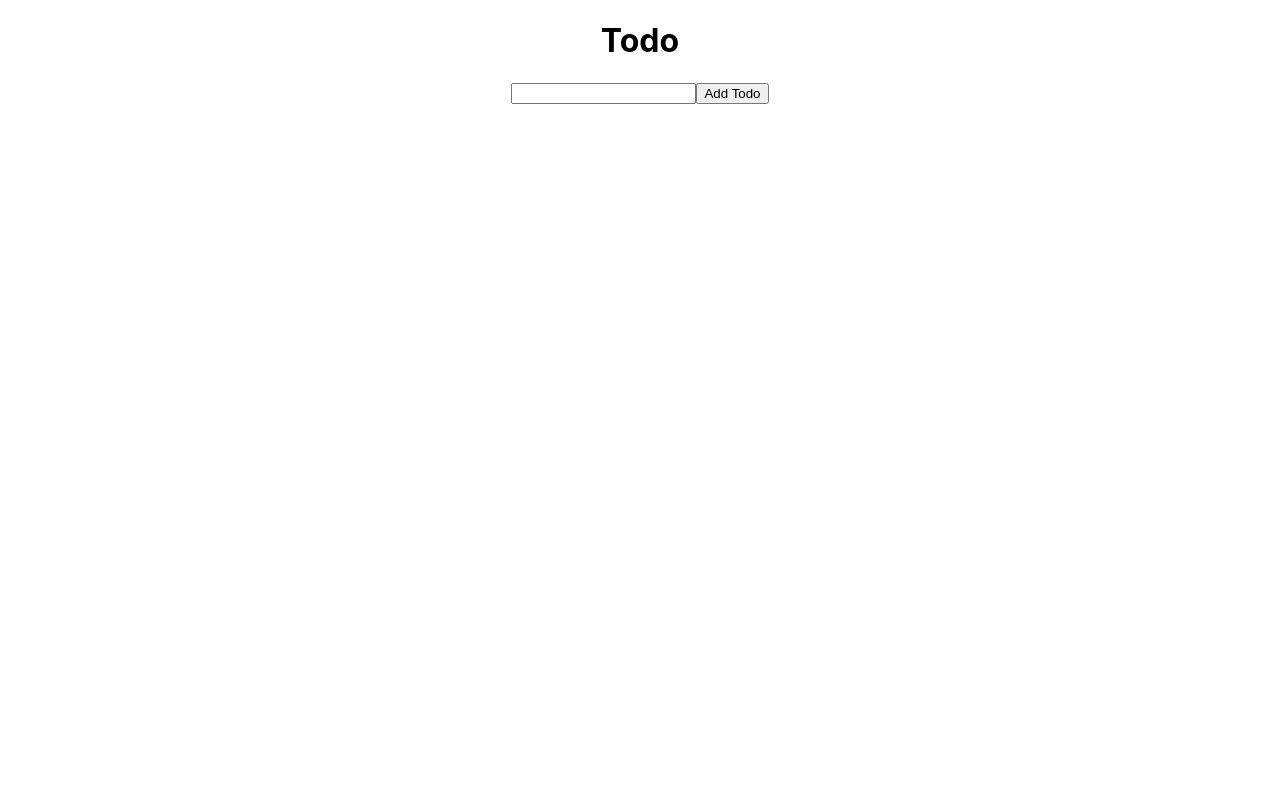
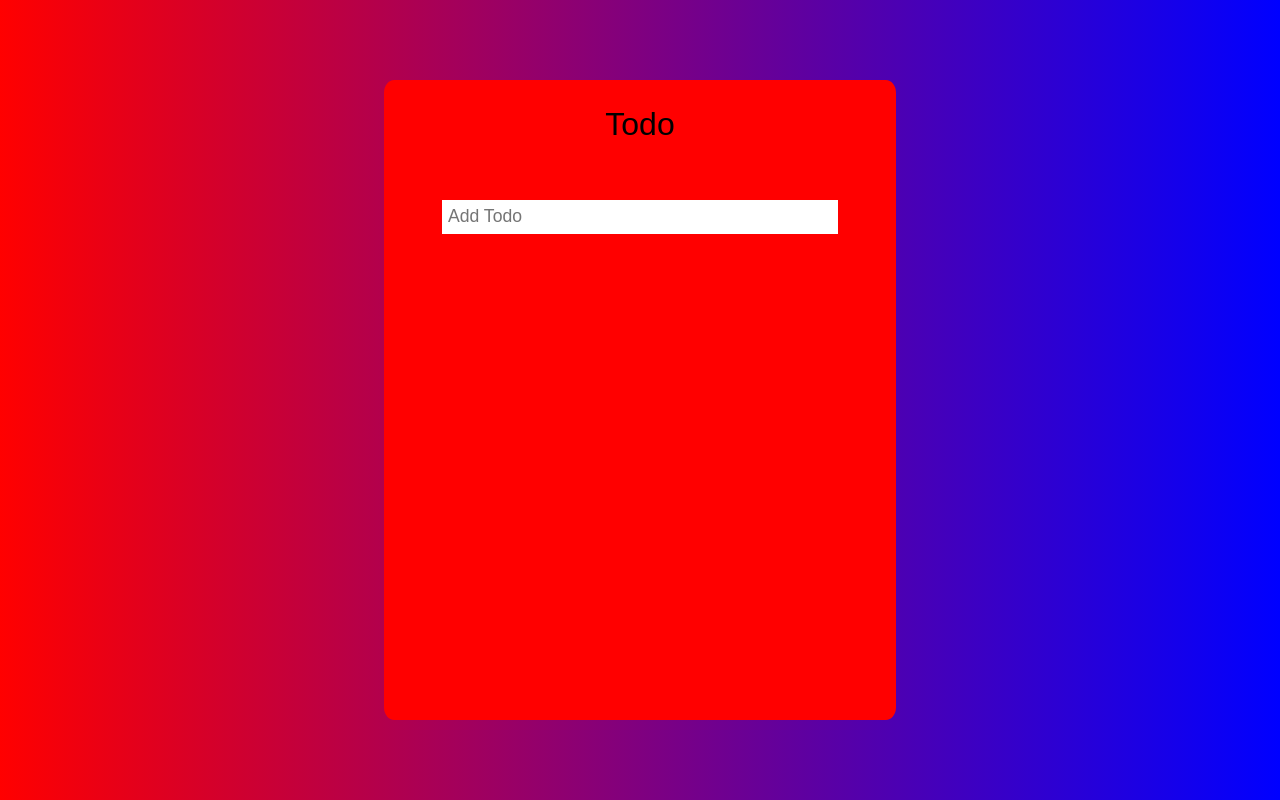
Before and after one commit to rex-roxie/todo, a React (Create React App) app: page / in a window 1280 px wide. Built offline with nearby package versions, Linux system fonts and the light colour scheme.

Commit message:
Add some good styles

```diff
--- a/src/App.css
+++ b/src/App.css
@@ -1,38 +1,61 @@
 .App {
+  height: 100vh;
+  width: 100%;
+  display: flex;
+  align-items: center;
+  justify-content: center;
+  background-image: linear-gradient(to right, red, blue);
+}
+
+.container {
+  background-color: red;
+  width: 40%;
+  height: 80%;
+  border-radius: 2%;
   text-align: center;
 }
 
-.App-logo {
-  height: 40vmin;
-  pointer-events: none;
+h1 {
+  margin-top: 5%;
+  font-weight: lighter;
+  font-family: Arial, Helvetica, sans-serif;
 }
 
-@media (prefers-reduced-motion: no-preference) {
-  .App-logo {
-    animation: App-logo-spin infinite 20s linear;
-  }
+input {
+  border: none;
+  outline: none;
+  font-size: 1.1rem;
+  position: absolute;
+  left: 34.5%;
+  top: 25%;
+  width: 30%;
+  padding: 0.5%;
 }
 
-.App-header {
-  background-color: #282c34;
-  min-height: 100vh;
-  display: flex;
-  flex-direction: column;
-  align-items: center;
-  justify-content: center;
-  font-size: calc(10px + 2vmin);
-  color: white;
+button {
+  display: none;
 }
 
-.App-link {
-  color: #61dafb;
+ul {
+  position: absolute;
+  top: 35%;
+  left: 34.5%;
+  width: 31%;
+  height: 45%;
+  overflow-y: scroll;
 }
 
-@keyframes App-logo-spin {
-  from {
-    transform: rotate(0deg);
-  }
-  to {
-    transform: rotate(360deg);
-  }
+ul::-webkit-scrollbar {
+  display: none;
 }
+
+li {
+  list-style: none;
+  width: 100%;
+  background-color: rgb(220, 183, 255);
+  border-radius: 2%;
+  padding: 2%;
+  overflow: -moz-hidden-unscrollable;
+  text-align: left;
+  margin-bottom: 3%;
+}
--- a/src/App.js
+++ b/src/App.js
@@ -17,9 +17,10 @@ function App() {
 
   return (
     <div className="App">
+      <div className='container'>
         <h1>Todo</h1>
         <form>
-        <input value={text} onChange={changeText}/>
+          <input value={text} onChange={changeText} placeholder='Add Todo'/>
           <button type="submit" onClick={addTodo}>Add Todo</button>
         </form>
         <ul>
@@ -28,6 +29,7 @@ function App() {
           ))}
         </ul>
       </div>
+    </div>
   );
 }
 
--- a/src/index.css
+++ b/src/index.css
@@ -11,3 +11,8 @@ code {
   font-family: source-code-pro, Menlo, Monaco, Consolas, 'Courier New',
     monospace;
 }
+
+* {
+  margin: 0;
+  padding: 0;
+}
```
Lines whose indentation alone changed are shown as unchanged.
